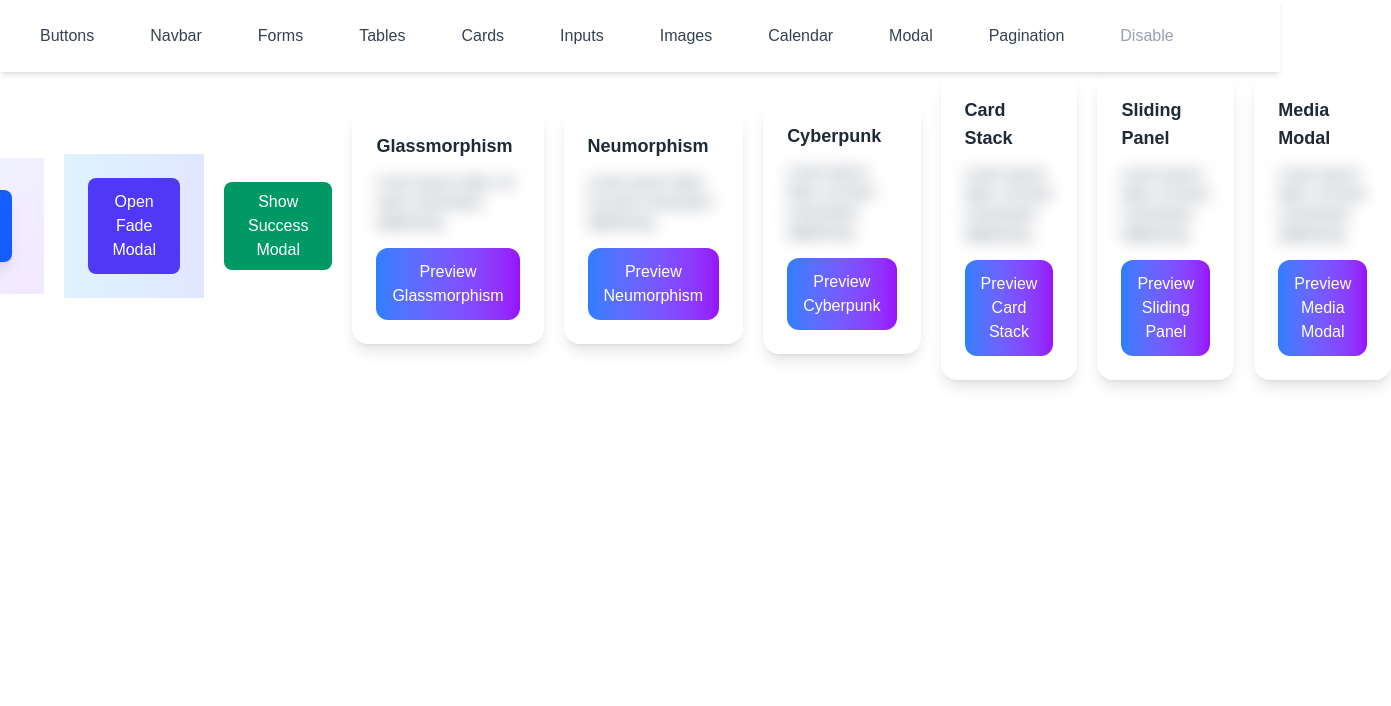
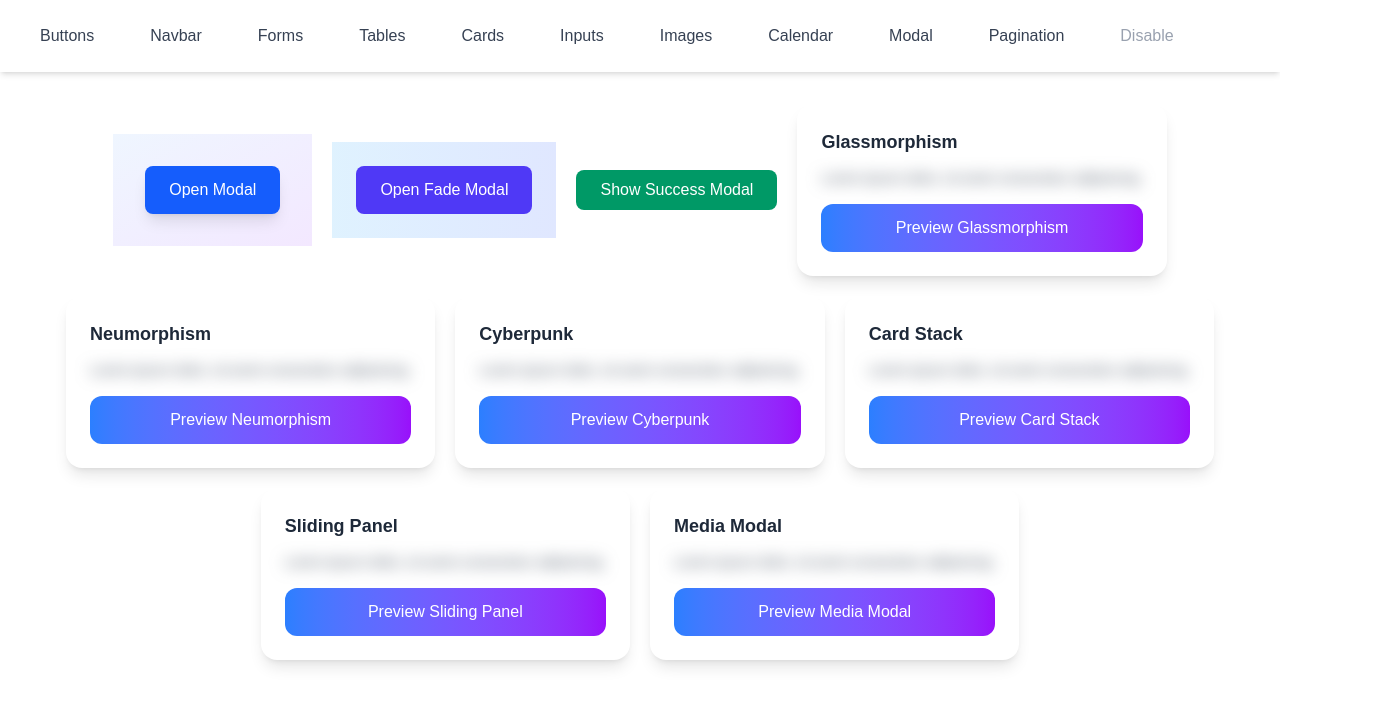
Before and after one commit to Prohor722/tailwind_compoenets, a Next.js app: page /modal in a window 1280 px wide. Shown: the top 706 px of the page, 1391 px wide, since content can reach past the window. Built offline with nearby package versions, Linux system fonts and the light colour scheme.

Commit message:
modal page layout design fixed

```diff
--- a/app/modal/page.tsx
+++ b/app/modal/page.tsx
@@ -18,7 +18,7 @@ export default function ModalPage() {
   const closeModal = () => setActiveModal(null);
 
   return (
-    <div className="flex items-center justify-center gap-5">
+    <div className="flex flex-wrap py-8 items-center justify-center gap-5">
       {/* Modal 1  */}
       <div className="flex items-center justify-center bg-gradient-to-br from-blue-50 to-purple-100 p-8">
         {/* Open Modal Button */}
```
